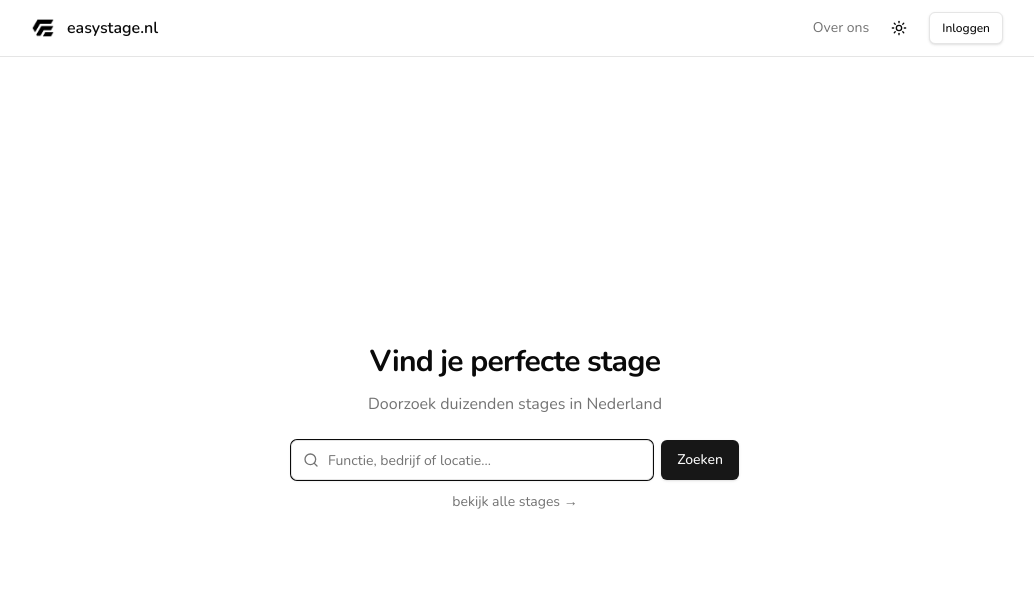
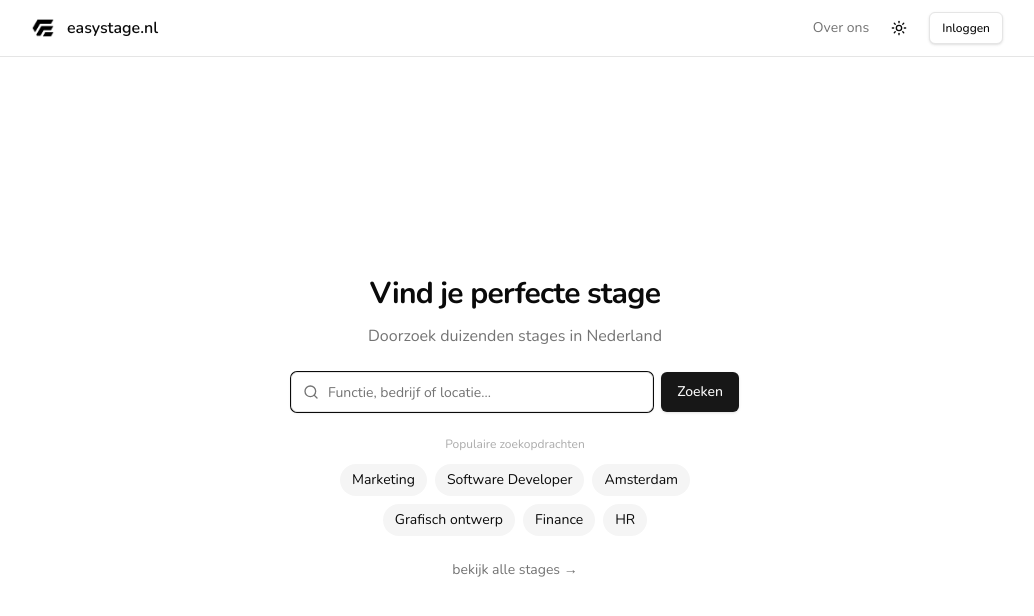
Before and after one commit to vasie1337/easy-stage, a Next.js app in the folder web/: page / in a window 1280 px wide. Shown: the top 616 px of the page, without its empty margins (125-1159 px from the left). Built offline with nearby package versions, Linux system fonts and the light colour scheme; no server answers.

Commit message:
add default searches

```diff
--- a/web/app/page.tsx
+++ b/web/app/page.tsx
@@ -10,6 +10,15 @@
 import { AuthButton } from '@/components/auth-button'
 import { Logo } from '@/components/logo'
 
+const sampleSearches = [
+  { label: 'Marketing', query: 'marketing' },
+  { label: 'Software Developer', query: 'software developer' },
+  { label: 'Amsterdam', query: 'amsterdam' },
+  { label: 'Grafisch ontwerp', query: 'grafisch ontwerp' },
+  { label: 'Finance', query: 'finance' },
+  { label: 'HR', query: 'hr' },
+]
+
 export default function Home() {
   const router = useRouter()
   const [query, setQuery] = useState('')
@@ -17,6 +26,10 @@
   const handleSearch = (e: React.FormEvent) => {
     e.preventDefault()
     router.push(`/stages${query ? `?q=${encodeURIComponent(query)}` : ''}`)
+  }
+
+  const handleSampleSearch = (searchQuery: string) => {
+    router.push(`/stages?q=${encodeURIComponent(searchQuery)}`)
   }
 
   return (
@@ -62,9 +75,25 @@
             </div>
           </form>
 
+          {/* Sample searches */}
+          <div className="mt-6">
+            <p className="text-xs text-muted-foreground/60 mb-3">Populaire zoekopdrachten</p>
+            <div className="flex flex-wrap justify-center gap-2">
+              {sampleSearches.map((search) => (
+                <button
+                  key={search.query}
+                  onClick={() => handleSampleSearch(search.query)}
+                  className="px-3 py-1.5 text-sm rounded-full bg-secondary hover:bg-secondary/80 transition-colors"
+                >
+                  {search.label}
+                </button>
+              ))}
+            </div>
+          </div>
+
           <button
             onClick={() => router.push('/stages')}
-            className="mt-3 text-sm text-muted-foreground hover:text-foreground transition-colors"
+            className="mt-6 text-sm text-muted-foreground hover:text-foreground transition-colors"
           >
             bekijk alle stages →
           </button>
```
